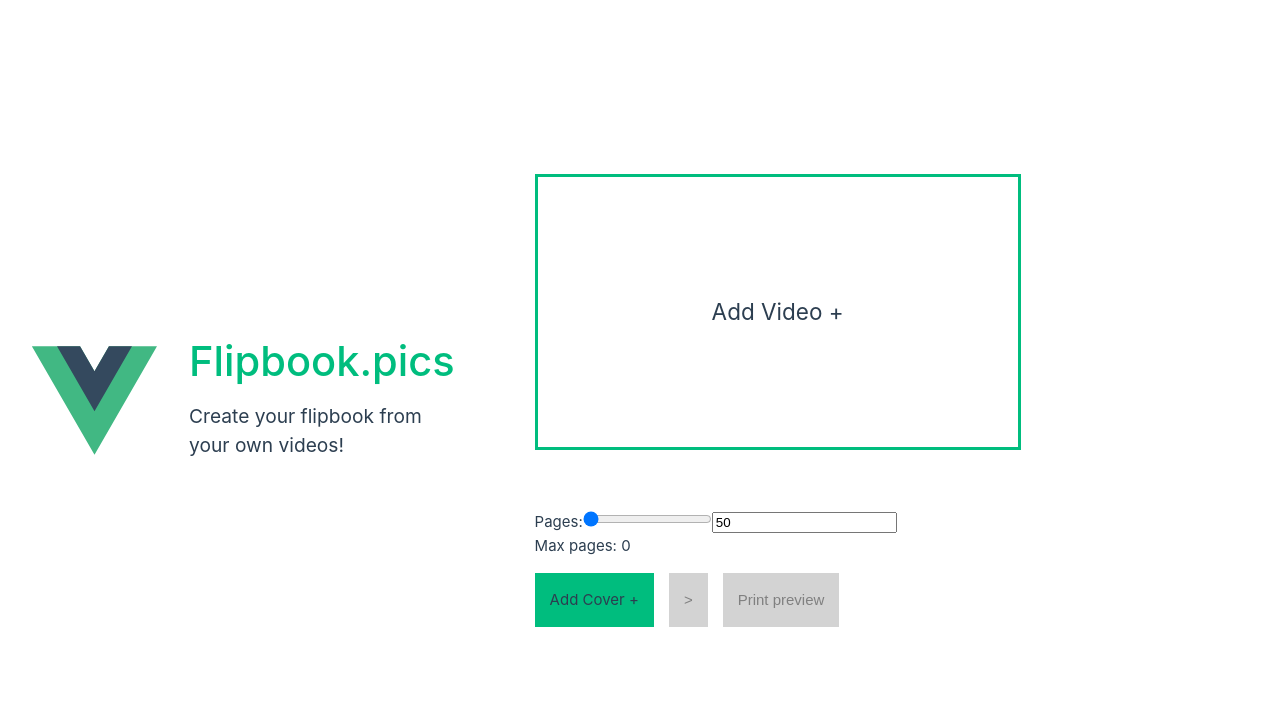
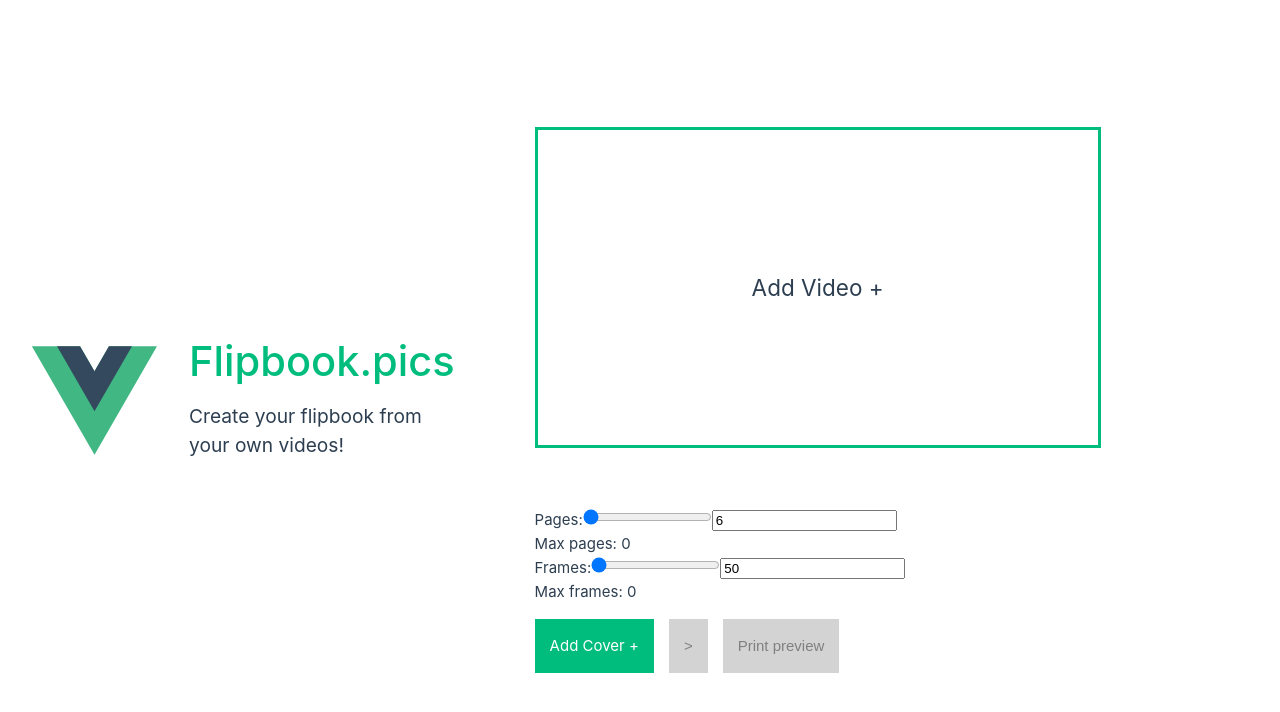
Before and after one commit to cnotv/flipbook.pics, a Vue app: page / in a window 1280 px wide. Shown: the top 712 px of the page. Built offline with nearby package versions, Linux system fonts and the light colour scheme.

Commit message:
Add frames input

```diff
--- a/src/assets/base.css
+++ b/src/assets/base.css
@@ -90,14 +90,14 @@ button {
   background-color: var(--bg-color);
   padding: 1em;
   font-size: var(--font-size);
+  color: var(--color-text-a);
   line-height: 1.6;
-  color: var(--color-text);
   display: inline-block;
   cursor: pointer;
 }
 .button:hover,
 button:hover {
-  color: var(--color-text-a);
+  color: var(--color-text);
 }
 .button:disabled,
 button:disabled {
--- a/src/views/Loader.vue
+++ b/src/views/Loader.vue
@@ -10,7 +10,8 @@ import { useRouter } from "vue-router";
 import * as pdfMake from "pdfmake/build/pdfmake";
 
 const router = useRouter();
-let pagesAmount = ref("50");
+let pagesAmount = ref("6");
+let framesAmount = ref("50");
 let videoSrc = ref();
 let cover = ref();
 const video = ref<HTMLVideoElement>();
@@ -155,10 +156,15 @@ const printPreview = () => {
     </section>
 
     <section>
-      <label for="pagesAmount"> Pages:</label>
+      <label for="pagesAmount">Pages:</label>
       <input v-model="pagesAmount" type="range" min="0" :max="frames.length" />
       <input id="pagesAmount" v-model="pagesAmount" type="number" />
       <p>Max pages: {{ frames.length }}</p>
+
+      <label for="framesAmount"> Frames:</label>
+      <input v-model="framesAmount" type="range" min="0" :max="frames.length" />
+      <input id="framesAmount" v-model="framesAmount" type="number" />
+      <p>Max frames: {{ frames.length }}</p>
 
       <div class="actions">
         <template v-if="!cover">
@@ -187,7 +193,7 @@ const printPreview = () => {
 <style>
 :root {
   --video-ratio: 9 / 16;
-  --frame-width: 480px;
+  --frame-width: 560px;
   --frame-height: calc(var(--frame-width) * var(--video-ratio));
 }
 
```
